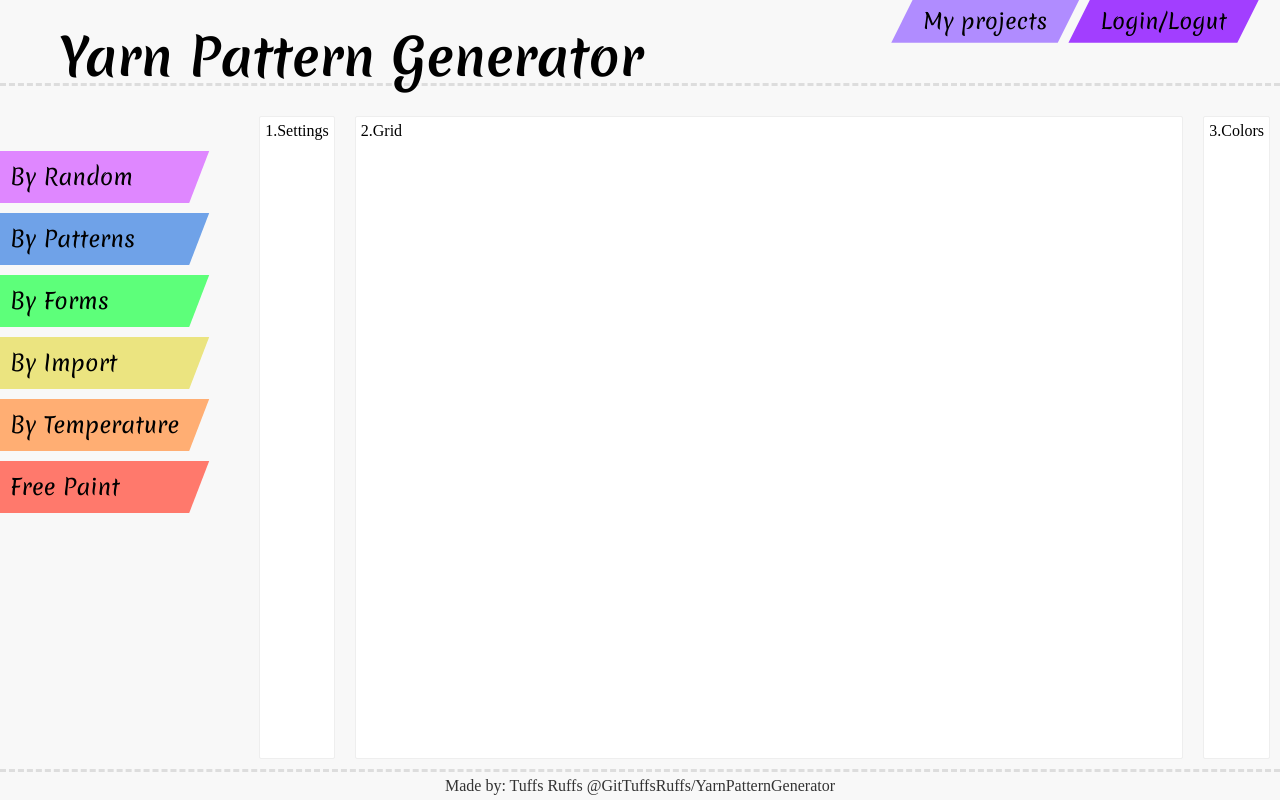
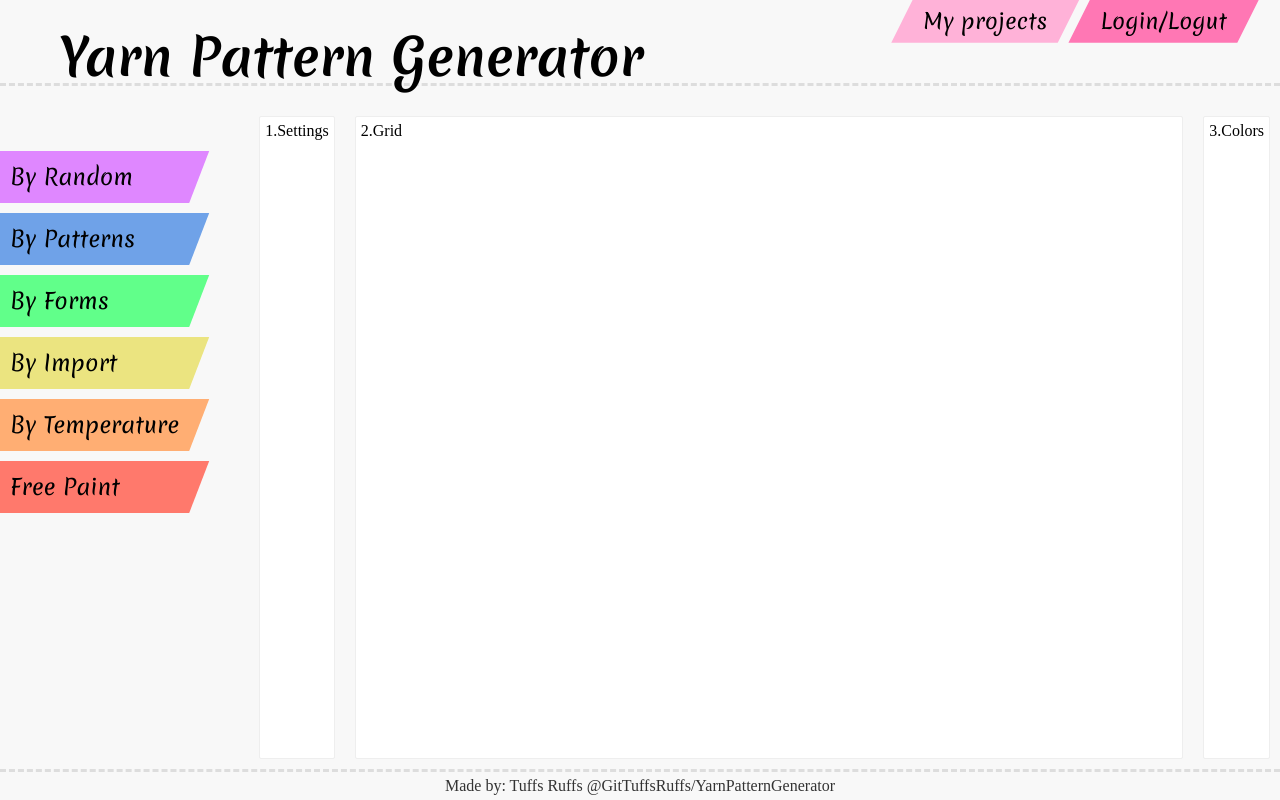
Before and after one commit to GitTuffsRuffs/YarnPatternGenerator, a Vue app in the folder front/: page / in a window 1280 px wide. Built offline with nearby package versions, Linux system fonts and the light colour scheme.

Commit message:
Compionent Header

```diff
--- a/front/src/App.vue
+++ b/front/src/App.vue
@@ -1,13 +1,6 @@
 <template>
     <div id="app">
-        <header id="TopMenu">
-            <h1>Yarn Pattern Generator</h1>
-
-            <ul>
-                <li>My projects</li>
-                <li>Login/Logut</li>
-            </ul>
-        </header>
+        <YearnHeader/>
 
         <div id="ContentAll">
             <ul id="SideMenu">
@@ -37,55 +30,6 @@
         margin: 0;
     }
 
-    header {
-        display: flex;
-        flex-direction: row;
-        font-family: 'Merienda', cursive;
-        border-bottom: 3px dashed #dddddd;
-        margin-bottom: 20px;
-    }
-
-    header > h1 {
-        flex-grow: 1;
-        margin-top: 20px;
-        margin-right: 20px;
-        margin-left: 60px;
-        margin-bottom: -10px;
-        font-size: 38pt;
-    }
-
-    header > ul {
-        display: flex;
-        flex-direction: row;
-        list-style: none;
-        margin: 0;
-        padding: 0;
-        font-size: 16pt;
-    }
-
-    header > ul > li {
-        background-color: lawngreen;
-        margin-right: 1em;
-        margin-left: -2em;
-        padding-top: 5px;
-        padding-right: 1.5em;
-        padding-left: 2em;
-        clip-path: polygon(1.5em 0, 100% 0, calc(100% - 1em) 2em, 0.5em 2em);
-        transition: clip-path .5s;
-    }
-
-    header > ul > li:hover {
-        clip-path: polygon(1.5em 0, 100% 0, calc(100% - 1.5em) 3em, 0 3em);
-    }
-
-    header > ul > li:nth-child(1) {
-        background-color: #b08cff;
-    }
-
-    header > ul > li:nth-child(2) {
-        background-color: #a23eff;
-    }
-
     #ContentAll {
         display: flex;
         flex-direction: row;
@@ -102,7 +46,6 @@
     }
 
     #SideMenu > li {
-        background-color: lawngreen;
         margin-bottom: 10px;
         padding: 10px;
         padding-right: 70px;
@@ -123,7 +66,7 @@
     }
 
     #SideMenu > li:nth-child(3) {
-        background-color: #5dff7a;
+        background-color: #61ff8a;
     }
 
     #SideMenu > li:nth-child(4) {
@@ -169,3 +112,10 @@
         text-decoration: none;
     }
 </style>
+<script>
+    import YearnHeader from "./components/YearnHeader";
+
+    export default {
+        components: {YearnHeader}
+    }
+</script>
--- /dev/null
+++ b/front/src/components/YearnHeader.vue
@@ -0,0 +1,66 @@
+<template>
+    <header id="TopMenu">
+        <h1>Yarn Pattern Generator</h1>
+
+        <ul>
+            <li>My projects</li>
+            <li>Login/Logut</li>
+        </ul>
+    </header>
+</template>
+<script>
+    export default {
+        name: 'YearnHeader'
+    }
+</script>
+<style lang="less">
+
+    header {
+        display: flex;
+        flex-direction: row;
+        font-family: 'Merienda', cursive;
+        border-bottom: 3px dashed #dddddd;
+        margin-bottom: 20px;
+
+        > h1 {
+            flex-grow: 1;
+            margin-top: 20px;
+            margin-right: 20px;
+            margin-left: 60px;
+            margin-bottom: -10px;
+            font-size: 38pt;
+        }
+
+        > ul {
+            display: flex;
+            flex-direction: row;
+            list-style: none;
+            margin: 0;
+            padding: 0;
+            font-size: 16pt;
+
+            > li {
+                margin-right: 1em;
+                margin-left: -2em;
+                padding-top: 5px;
+                padding-right: 1.5em;
+                padding-left: 2em;
+                clip-path: polygon(1.5em 0, 100% 0, calc(100% - 1em) 2em, 0.5em 2em);
+                transition: clip-path .5s;
+
+                &:hover {
+                    clip-path: polygon(1.5em 0, 100% 0, calc(100% - 1.5em) 3em, 0 3em);
+                }
+
+                &:nth-child(1) {
+                    background-color: #ffb2d8;
+                }
+
+                &:nth-child(2) {
+                    background-color: #ff77b4;
+                }
+            }
+        }
+    }
+
+</style>
```
